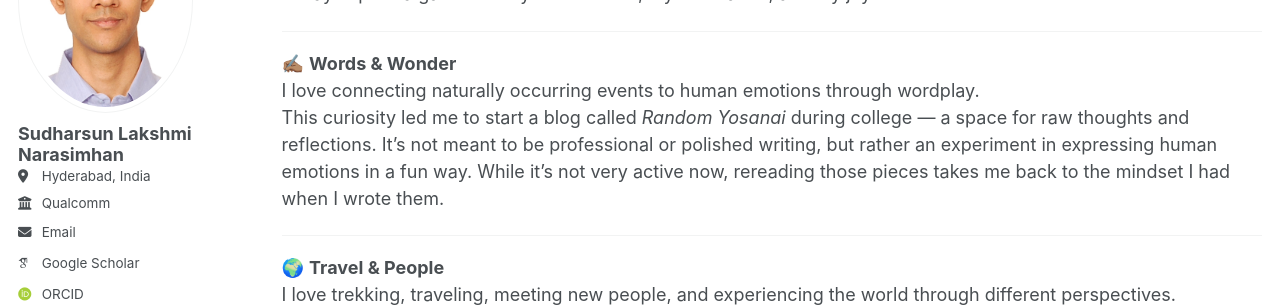
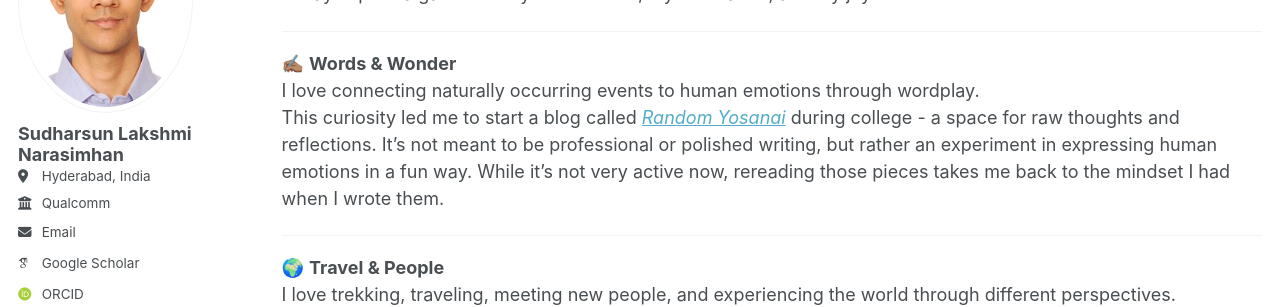
Before and after one commit to sudlaksh/sudlaksh.github.io, a Jekyll site: the page built from _pages/portfolio.html, in a window 1280 px wide. Shown: the part 213-520 px from the top of the page. Built offline with Jekyll 4.4.1, drawn with Linux system fonts in a browser that asks for light colours; some web fonts are replaced; a script bundle is joined from its source files by our own code; library files that are not in the unit come from our copies; part of the change alters nothing that is shown.

```diff
--- a/_pages/portfolio.html
+++ b/_pages/portfolio.html
@@ -13,7 +13,8 @@ Always up for a game. It’s my reset button, my meditation, and my joy.</p>
 
 <p>✍🏽 <strong>Words & Wonder</strong><br>
 I love connecting naturally occurring events to human emotions through wordplay.<br>
-This curiosity led me to start a blog called <em>Random Yosanai</em> during college — a space for raw thoughts and reflections. It’s not meant to be professional or polished writing, but rather an experiment in expressing human emotions in a fun way. While it’s not very active now, rereading those pieces takes me back to the mindset I had when I wrote them.
+This curiosity led me to start a blog called
+<a href="https://randomyosanai.blogspot.com/" target="_blank" rel="noopener noreferrer"><em>Random Yosanai</em></a> during college - a space for raw thoughts and reflections. It’s not meant to be professional or polished writing, but rather an experiment in expressing human emotions in a fun way. While it’s not very active now, rereading those pieces takes me back to the mindset I had when I wrote them.
 </p>
 
 <hr>
```
